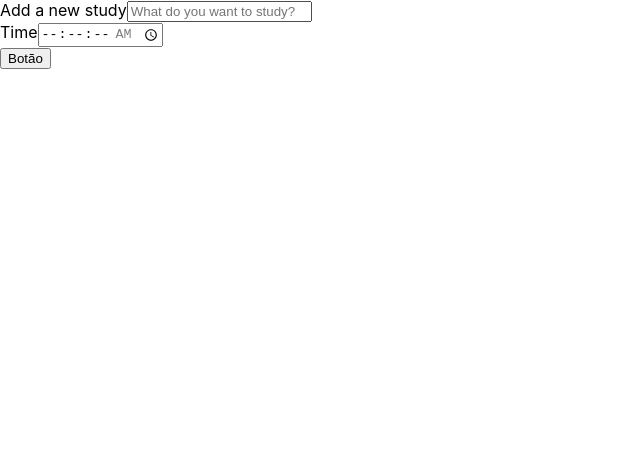
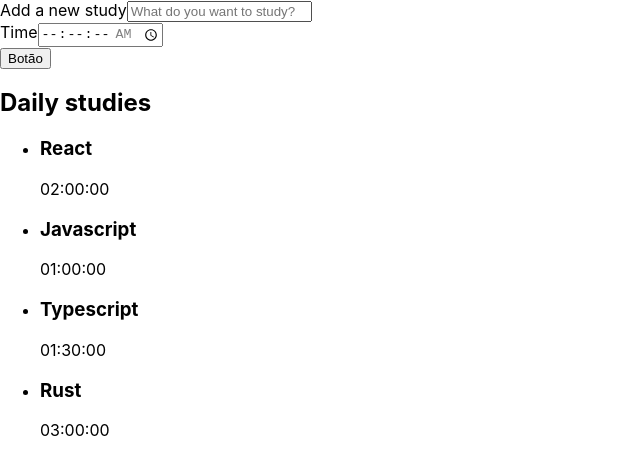
Before and after one commit to glllcs/react-alura, a React (Create React App) app: page / in a window 1280 px wide. Shown: the top 474 px of the page, without its empty margins (0-640 px from the left). Built offline with nearby package versions, Linux system fonts and the light colour scheme.

Commit message:
Create List function component

```diff
--- a/src/App.tsx
+++ b/src/App.tsx
@@ -1,10 +1,12 @@
 import React from 'react';
 import Form from './components/Form';
+import List from './components/List';
 
 function App() {
   return (
     <div className="App">
       <Form />
+      <List />
     </div>
   );
 }
--- /dev/null
+++ b/src/components/List/index.tsx
@@ -0,0 +1,32 @@
+import React from "react";
+
+function List() {
+    const tasks = [{
+        task: 'React',
+        time: '02:00:00'
+    }, {
+        task: 'Javascript',
+        time: '01:00:00'
+    }, {
+        task: 'Typescript',
+        time: '01:30:00'
+    }, {
+        task: 'Rust',
+        time: '03:00:00'
+    }]
+    return (
+        <aside>
+            <h2> Daily studies </h2>
+            <ul>
+                {tasks.map((item, index) => (
+                    <li key={index}>
+                        <h3>{item.task}</h3>
+                        <span>{item.time}</span>
+                    </li>
+                ))}
+            </ul>
+        </aside>
+    )
+}
+
+export default List;
```
